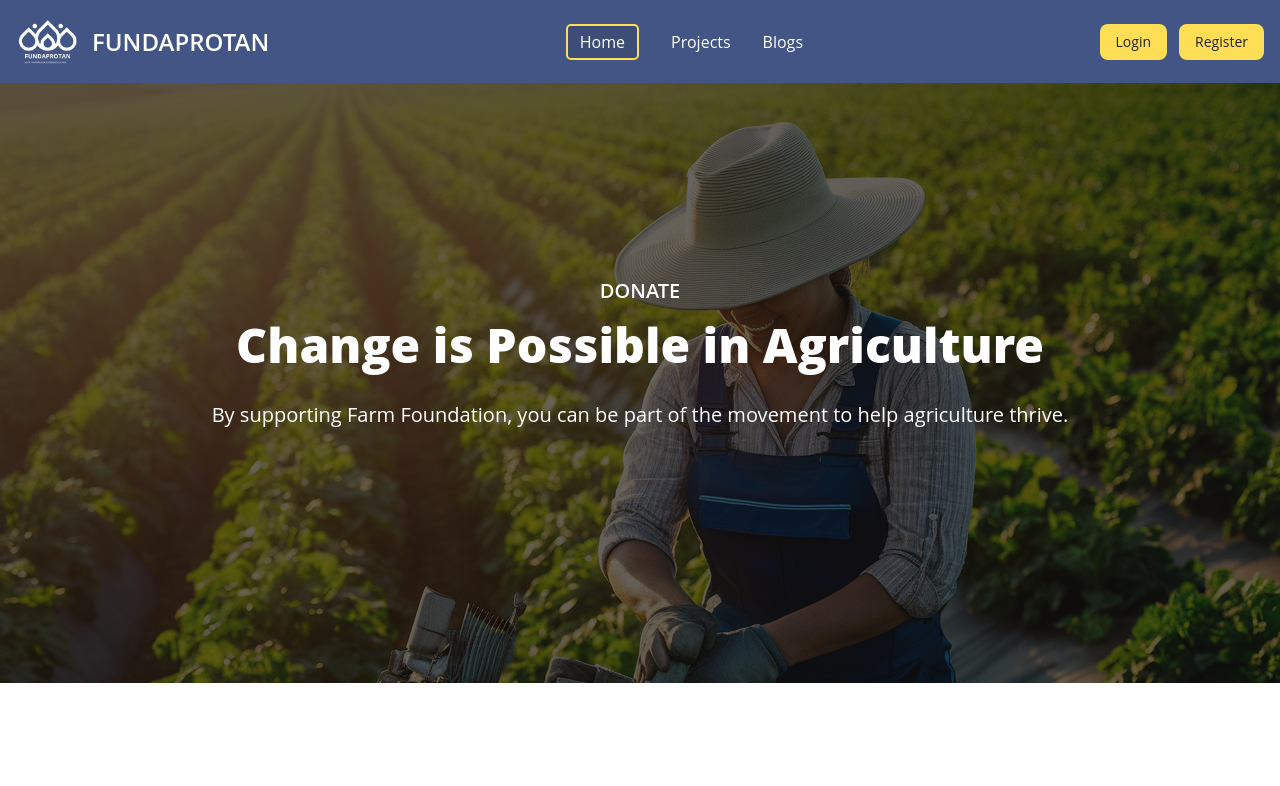
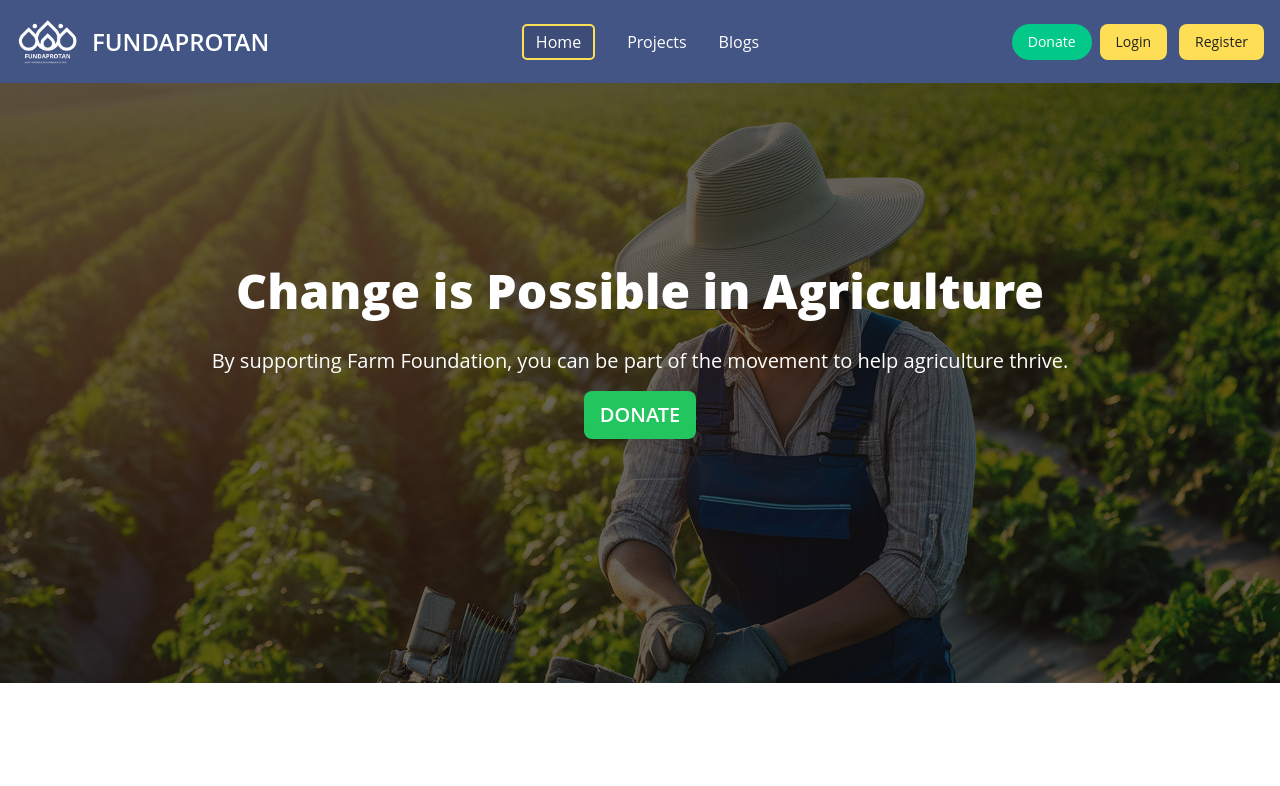
Before and after one commit to Fahim-Prodhan/donation-foundation, a React (Vite) app in the folder client/: page / in a window 1280 px wide. Shown: the top 786 px of the page. Built offline with nearby package versions, Linux system fonts and the light colour scheme; no server answers.

Commit message:
Donate Button add

```diff
--- a/client/src/components/navbar/Navbar.jsx
+++ b/client/src/components/navbar/Navbar.jsx
@@ -83,12 +83,22 @@ const Navbar = () => {
 
           {/* Right side Buttons */}
           <div className="flex lg:order-2 space-x-3 lg:space-x-0 rtl:space-x-reverse">
+
+            <Link to="#">
+              <button
+                type="button"
+                className="text-[#fff] font-medium hover:bg-[#099c6b] bg-[#03C988] rounded-[50px]  focus:ring-4 focus:outline-none text-sm px-4 py-2 text-center mr-2 lg:block hidden"
+              >
+                Donate
+              </button>
+            </Link>
+
             {
               authUser && authUser?.role == 'admin' && <div className={`md:block space-x-3 gap-4 hidden mr-3`}>
                 <Link to="/admin/dashboard">
                   <button
                     type="button"
-                    className="text-[#fff] font-medium hover:bg-[#099c6b] bg-[#03C988] rounded-[50px]  focus:ring-4 focus:outline-none text-sm px-4 py-2 text-center"
+                    className="text-[#fff] font-medium hover:bg-[#ffda6d] bg-[#FFBF00] rounded-[50px]  focus:ring-4 focus:outline-none text-sm px-4 py-2 text-center"
                   >
                     Dashboard
                   </button>
@@ -135,7 +145,7 @@ const Navbar = () => {
                   <button
                     onClick={logout}
                     type="button"
-                    className="text-[#fff] bg-[#F31559] hover:bg-[#fd4e14] rounded-[50px]  focus:ring-4 focus:outline-none font-medium text-sm px-4 py-2 text-center"
+                    className="text-[#fff] bg-[#F31559] hover:bg-[#fd4e14] rounded-[50px]  focus:ring-4 focus:outline-none font-medium text-sm px-4 py-2 text-center ml-2"
                   >
                     Logout
                   </button>
@@ -188,6 +198,7 @@ const Navbar = () => {
           </button>
           <ul className="font-semibold space-y-3 mt-6 ">{links}</ul>
 
+
           {
             !authUser && <div className={`md:hidden flex gap-4 mt-6`}>
               <Link onClick={handleHamburger} to="/login">
@@ -220,6 +231,14 @@ const Navbar = () => {
               </Link>
             </div>
           }
+          <Link to="#">
+            <button
+              type="button"
+              className="text-[#fff] font-medium hover:bg-[#099c6b] bg-[#03C988] rounded-[50px]  focus:ring-4 focus:outline-none text-sm px-4 py-2 text-center mt-4 lg:hidden block"
+            >
+              Donate
+            </button>
+          </Link>
           {
             authUser && <div className={`md:hidden flex gap-4 mt-4`}>
               <Link
--- a/client/src/pages/HomoComponents/HeaderBanner/HeaderBanner.jsx
+++ b/client/src/pages/HomoComponents/HeaderBanner/HeaderBanner.jsx
@@ -41,9 +41,10 @@ function HeaderBanner() {
         </div>
 
         <div className="px-6 lg:px-0 w-full md:space-y-4 text-center z-20 absolute top-[45%] left-1/2 text-white -translate-x-1/2 -translate-y-1/2">
-          <p className="animate__animated animate__fadeInDown md:text-xl font-semibold">DONATE</p>
           <h1 className="animate__animated animate__fadeInDown text-2xl lg:text-5xl lg:font-black font-bold">Change is Possible in Agriculture</h1>
           <p className="animate__animated animate__fadeInDown md:text-xl pt-4">By supporting Farm Foundation, you can be part of the movement to help agriculture thrive.</p>
+          <button className="bg-green-500 md:text-xl font-semibold btn text-white border-none hover:bg-green-600">DONATE</button>
+
         </div>
 
       </div>
```
